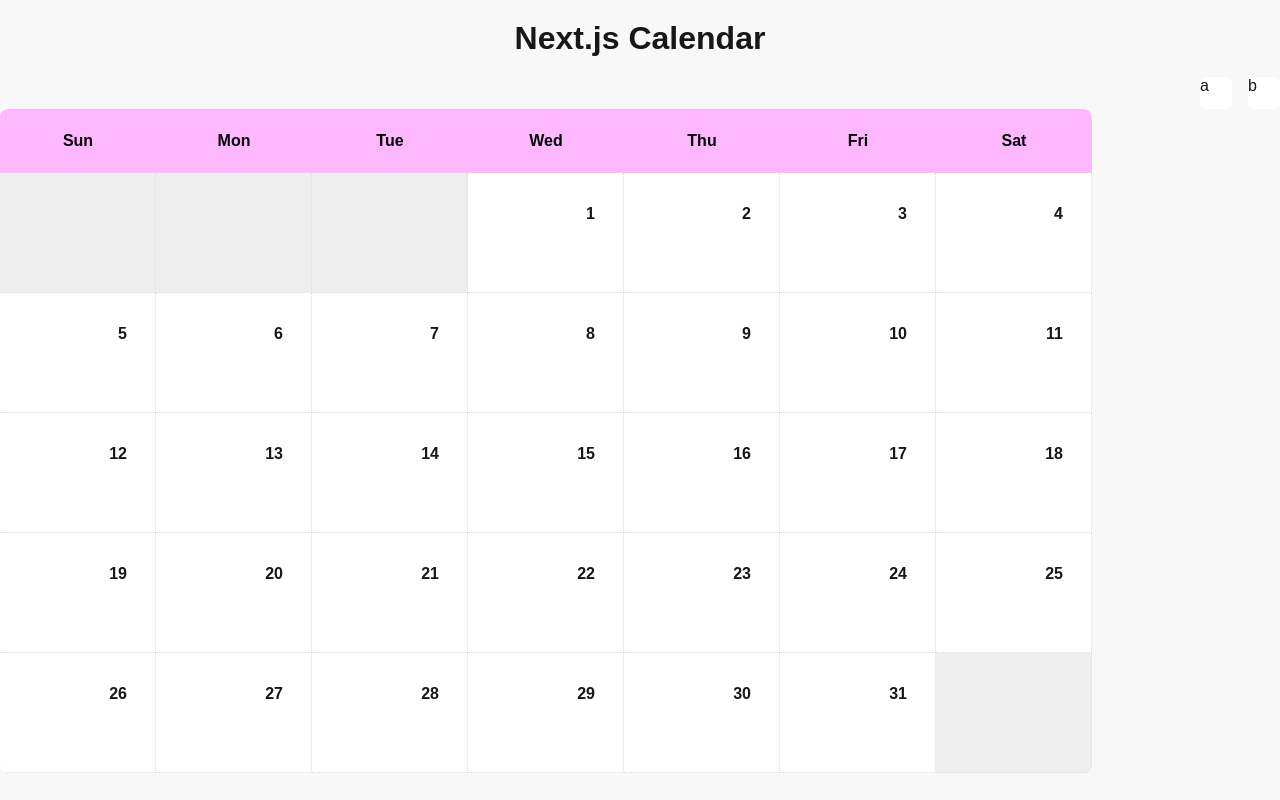
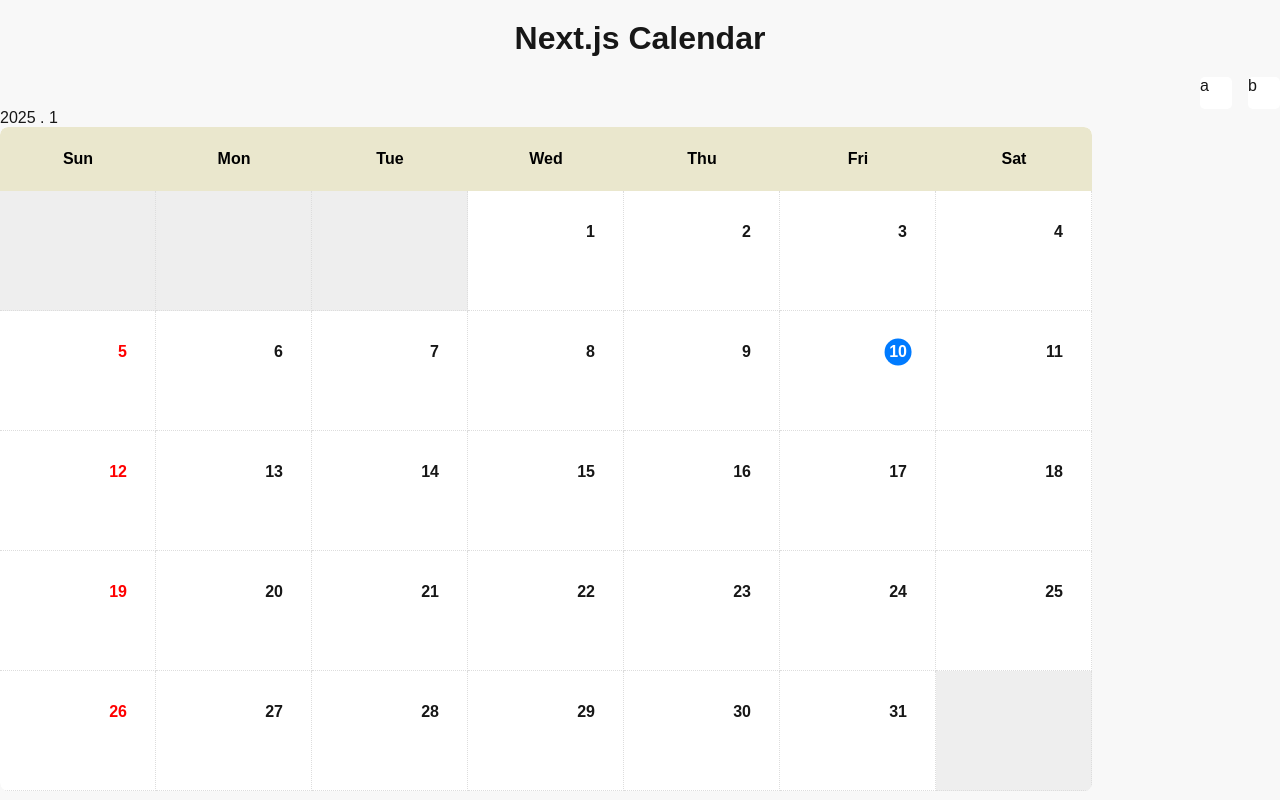
Before and after one commit to thhan0823/weallys-electronic-approval, a Next.js app: page / in a window 1280 px wide. Built offline with nearby package versions, Linux system fonts and the light colour scheme.

Commit message:
달력 기능 조금 추가

```diff
--- a/src/app/components/calendar.js
+++ b/src/app/components/calendar.js
@@ -2,15 +2,8 @@
 import CalendarNavigator from "./calendarNavigator";
 import styles from "../styles/calendar.module.css"; // CSS 모듈 불러오기
 
-const Calendar = () => {
-  const today = new Date();
-  const nextMonth = new Date(
-    today.getFullYear(),
-    today.getMonth() + 1,
-    today.getDate()
-  );
-  const year = today.getFullYear();
-  const month = today.getMonth();
+const Calendar = ({year = new Date().getFullYear(), month = new Date().getMonth()}) => {
+
 
   const firstDayOfMonth = new Date(year, month, 1);
   const lastDayOfMonth = new Date(year, month + 1, 0);
@@ -20,6 +13,17 @@
 
   const weekDays = ["Sun", "Mon", "Tue", "Wed", "Thu", "Fri", "Sat"];
   const cells = [];
+
+  const isToday = (day) => {
+    let today = new Date();
+    return day === today.getDate() && month === today.getMonth();
+  }
+
+  const isHoliday = (day) => {
+    let today = new Date(year, month, day);
+    return today.getDay() === 0;
+  }
+
 
   for (let i = 0; i < firstDayIndex; i++) {
     cells.push(
@@ -33,16 +37,19 @@
   for (let i = 1; i <= daysInMonth; i++) {
     cells.push(
       <div key={`day-${i}`} className={`${styles.cell} ${styles["date-cell"]}`}>
-        <div className={styles.date}>{i}</div>
+        <div className={
+          `${styles.date}
+          ${isToday(i)? styles["date-today"] : ""}
+          ${isHoliday(i) ? styles["date-holiday"] : ""}
+          `}>{i}</div>
         <div className={styles.content}></div>
       </div>
     );
   }
 
   // 마지막 줄의 빈 셀 추가 (7열 맞추기)
-  const remainingCells = 7 - (cells.length % 7); // 남은 빈 셀 개수 계산
+  const remainingCells = 7 - (cells.length % 7);
   if (remainingCells < 7) {
-    // 7열로 채워야 하는 경우만 빈 셀 추가
     for (let i = 0; i < remainingCells; i++) {
       cells.push(
         <div
@@ -55,7 +62,7 @@
 
   return (
     <div>
-      <CalendarNavigator />
+      {year} . {month + 1}
       <div className={styles.calendar}>
         <div className={styles.header}>
           {weekDays.map((day, index) => (
--- a/src/app/components/calendarNavigator.js
+++ b/src/app/components/calendarNavigator.js
@@ -1,11 +1,11 @@
 import React from "react";
 import styles from "../styles/calendarNavigator.module.css";
 
-const CalendarNavigator = () => {
+const CalendarNavigator = ({next, prev}) => {
   return (
     <div className={styles.container}>
-      <div className={styles.arrow}>a</div>
-      <div className={styles.arrow}>b</div>
+      <div className={styles.arrow} onClick={prev}>a</div>
+      <div className={styles.arrow} onClick={next}>b</div>
     </div>
   );
 };
--- a/src/app/globals.css
+++ b/src/app/globals.css
@@ -3,12 +3,12 @@
   --foreground: #171717;
 }
 
-@media (prefers-color-scheme: dark) {
+/* @media (prefers-color-scheme: dark) {
   :root {
     --background: #0a0a0a;
     --foreground: #ededed;
   }
-}
+} */
 
 html,
 body {
--- a/src/app/page.js
+++ b/src/app/page.js
@@ -1,4 +1,5 @@
-import Calendar from "./components/calendar";
+// import Calendar from "./components/calendar";
+import Dashboard from "./pages/dashboard";
 
 export default function Home() {
   return (
@@ -6,7 +7,7 @@
       <h1 style={{ textAlign: "center", margin: "20px 0" }}>
         Next.js Calendar
       </h1>
-      <Calendar />
+      <Dashboard />
     </div>
   );
 }
--- /dev/null
+++ b/src/app/pages/dashboard.js
@@ -0,0 +1,38 @@
+"use client"
+
+import {useState} from 'react';
+import Calendar from '../components/calendar';
+import CalendarNavigator from '../components/calendarNavigator';
+
+
+const Dashboard = () => {
+    const [currentYear, setCurrentYear] = useState(new Date().getFullYear());
+    const [currentMonth, setCurrentMonth] = useState(new Date().getMonth());
+
+    const nextMonthEvent = () => {
+        if(currentMonth === 11) {
+            setCurrentYear(year => year + 1);
+            setCurrentMonth(0);
+        } else {
+            setCurrentMonth(month => month + 1);
+        }
+    }
+
+    const prevMonthEvent = () => {
+        if(currentMonth === 0) {
+            setCurrentYear(year => year - 1);
+            setCurrentMonth(11);
+        } else {
+            setCurrentMonth(month => month - 1)
+        }
+    }
+
+    return(
+        <div>
+            <CalendarNavigator next={nextMonthEvent} prev={prevMonthEvent} />
+            <Calendar year={currentYear} month={currentMonth}/>
+        </div>
+    )
+}
+
+export default Dashboard;
--- a/src/app/styles/calendar.module.css
+++ b/src/app/styles/calendar.module.css
@@ -13,7 +13,7 @@
 .header {
   display: grid;
   grid-template-columns: repeat(7, 1fr);
-  background-color: #ffb7ff;
+  background-color: #EAE7CD;
   text-align: center;
   line-height: 64px;
   font-weight: bold;
@@ -35,8 +35,36 @@
   border-right: 1px dotted #ddd;
 }
 
+.date-holiday {
+  color: red;
+}
+
+.date-today {
+  position: relative;
+  z-index: 1;
+  color: #fff;
+}
+
+.date-today::before {
+  content : "";
+  position: absolute;
+  top: 0;
+  bottom: 0;
+  width: 100%;
+  height: 100%;
+  background-color: #007bff;
+  border-radius: 50%;
+  z-index: -1;
+  transform: scale(1.5); /* 배경 크기 확장 */
+}
+
 .date-cell {
   background-color: #fff;
+}
+
+.date-cell:hover {
+  background-color: #FAF7DF;
+  transition: 0.5s;
 }
 
 .empty-cell {
```
